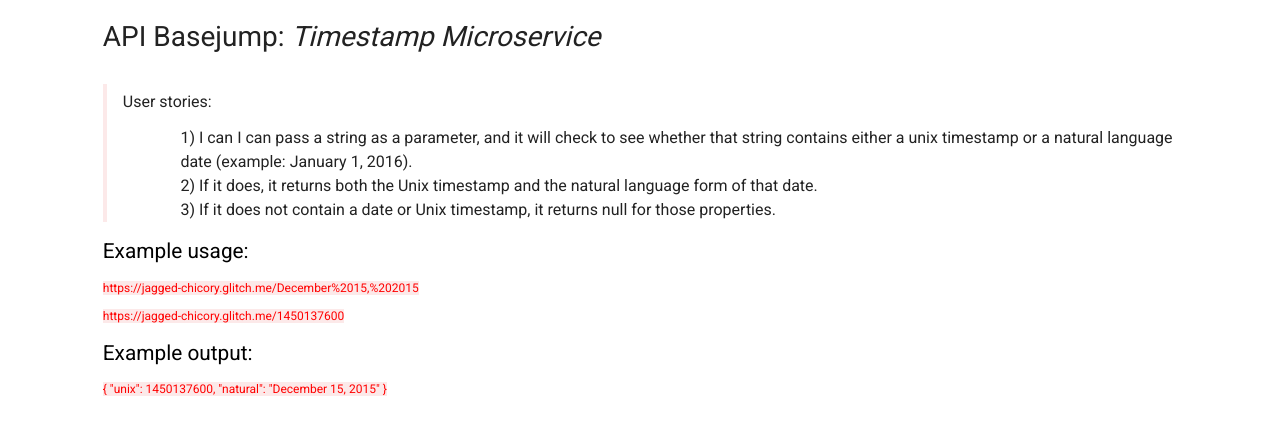
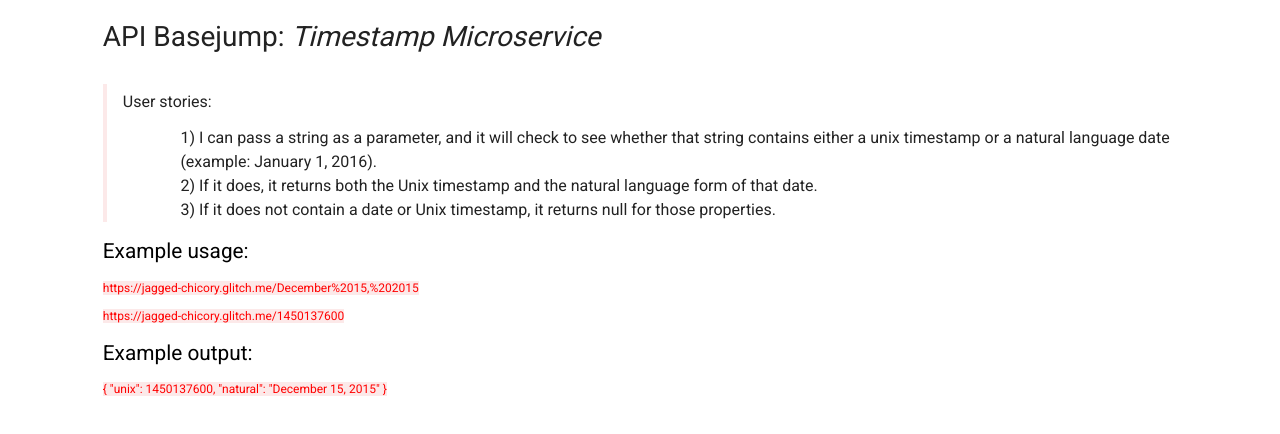
Before and after one commit to JP-Dub/timestamp, a website: page views/index.html in a window 1280 px wide. Drawn offline with Linux system fonts and the light colour scheme.

Commit message:
spelling error!

```diff
--- a/views/index.html
+++ b/views/index.html
@@ -15,7 +15,7 @@
         <aside></aside>
         <article>
         <p>User stories:</p>
-          <p class="user">1) I can I can pass a string as a parameter, and it will check to see whether that string contains either a unix timestamp or a natural language date (example: January 1, 2016). <br> 2) If it does, it returns both the Unix timestamp and the natural language form of that date. <br> 3) If it does not contain a date or Unix timestamp, it returns null for those properties.</p>
+          <p class="user">1) I can pass a string as a parameter, and it will check to see whether that string contains either a unix timestamp or a natural language date (example: January 1, 2016). <br> 2) If it does, it returns both the Unix timestamp and the natural language form of that date. <br> 3) If it does not contain a date or Unix timestamp, it returns null for those properties.</p>
         </article>
           <footer>
           <p class="example">
```
